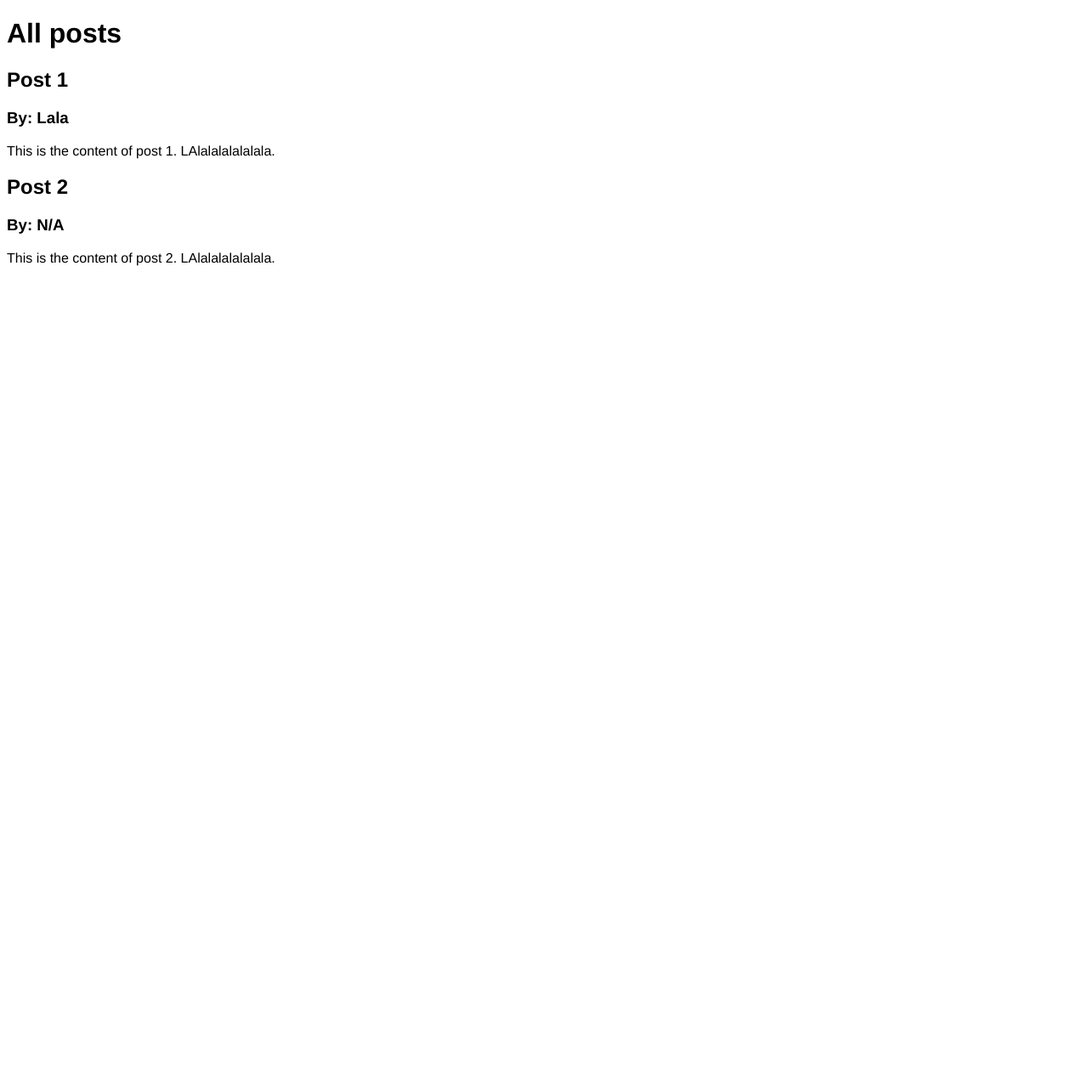
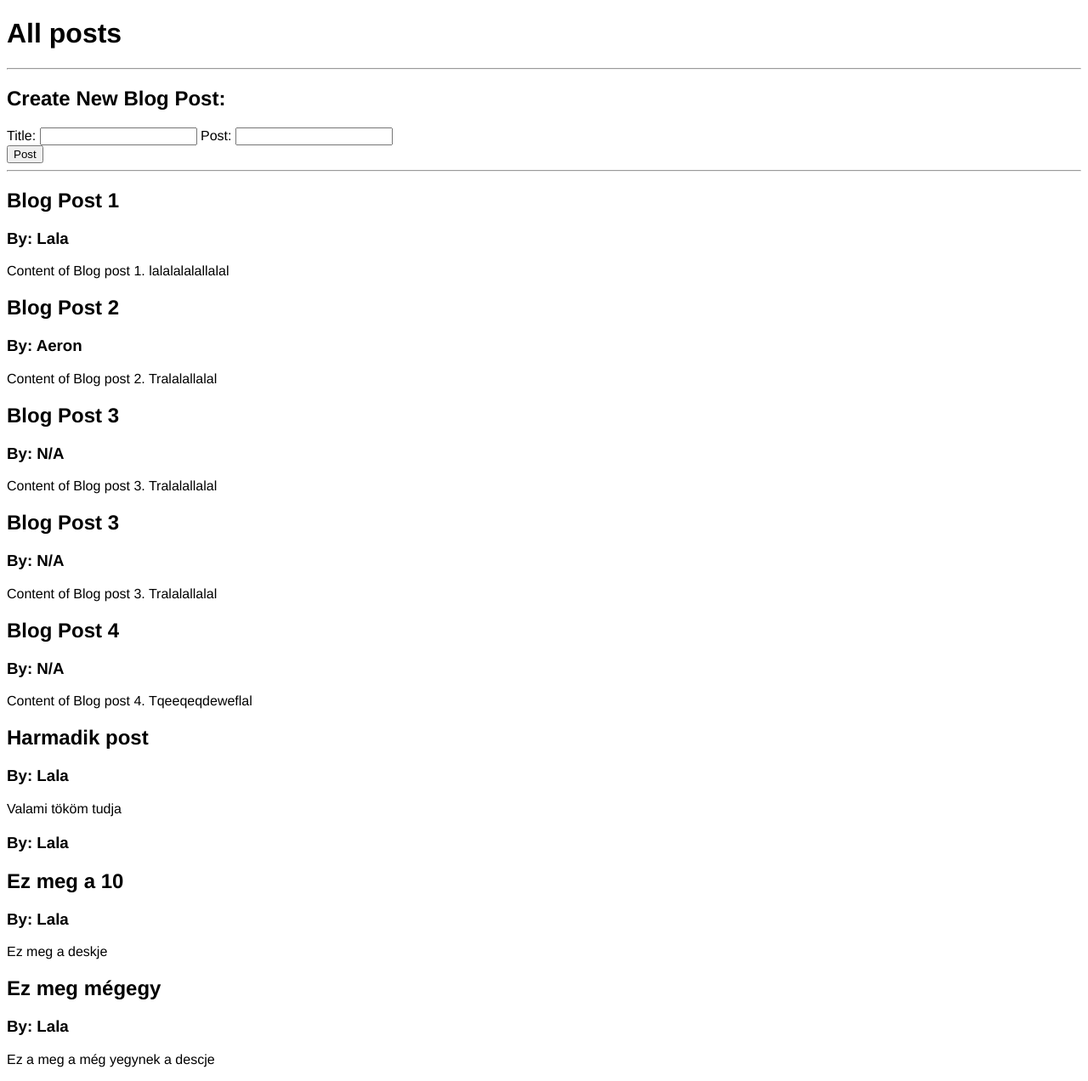
Before and after one commit to horvathlaszlo072/flask_one, a Flask app: page /posts in a window 1280 px wide. Shown: the whole page at 85% size. Before the commit the page ends 313 px from the top, so only its background shows below. Run offline with Flask 2, Linux system fonts and the light colour scheme; data comes from the database, SQL or seed files in the repository; both versions use the stored data as it was after the commit.

Commit message:
Szünet kezdete

```diff
--- a/app.py
+++ b/app.py
@@ -1,4 +1,4 @@
-from flask import Flask, render_template
+from flask import Flask, render_template, request,redirect
 from flask_sqlalchemy import SQLAlchemy
 from datetime import datetime
 
@@ -32,9 +32,18 @@ all_posts = [
 def index():
     return render_template('index.html')
 
-@app.route('/posts')
+@app.route('/posts', methods=['GET', 'POST'])
 def posts():
-    return render_template('posts.html', posts=all_posts)
+    if request.method == 'POST':
+        post_title = request.form['title']
+        post_content = request.form['content']
+        new_post = BlogPost(title=post_title,content=post_content, author='Lala')
+        db.session.add(new_post)
+        db.session.commit()
+        return redirect('/posts')
+    else:
+        all_posts = BlogPost.query.order_by(BlogPost.date_posted).all()
+        return render_template('posts.html', posts=all_posts)
 
 @app.route('/home')
 def hello():
--- a/db_create.py
+++ b/db_create.py
@@ -1,3 +1,5 @@
-from app import db
+from app import app, db, BlogPost
 
-db.create_all()
+with app.app_context():
+    db.session.add(BlogPost(title='Blog Post 4', content='Content of Blog post 4. Tqeeqeqdeweflal',))
+    db.session.commit()
--- /dev/null
+++ b/db_query.py
@@ -0,0 +1,4 @@
+from app import app, db, BlogPost
+
+with app.app_context():
+    print(BlogPost.query.all())
--- a/templates/posts.html
+++ b/templates/posts.html
@@ -6,6 +6,16 @@
 
 {% block body %}
 <h1>All posts</h1>
+
+    <hr>
+    <h2>Create New Blog Post:</h2>
+    <form action="/posts" method="post">
+        Title: <input type="text" name ="title" id="title">
+        Post: <input type="text" name ="content" id="content">
+        <br>
+        <input type="submit" value="Post">
+    </form>
+    <hr>
 
     {% for post in posts %}
         <h2>{{ post.title }}</h2>
```
Also changed, not shown: instance/posts.db (added).
